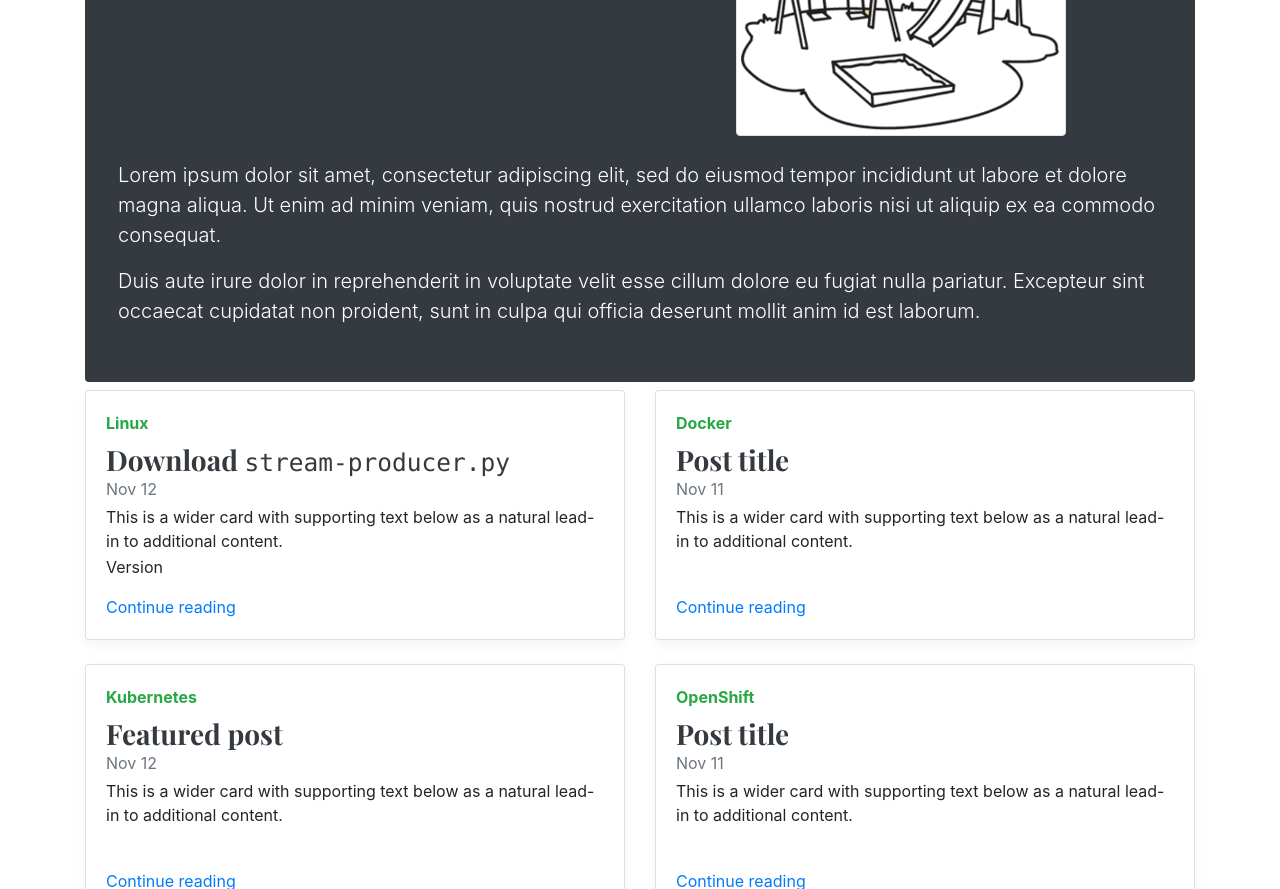
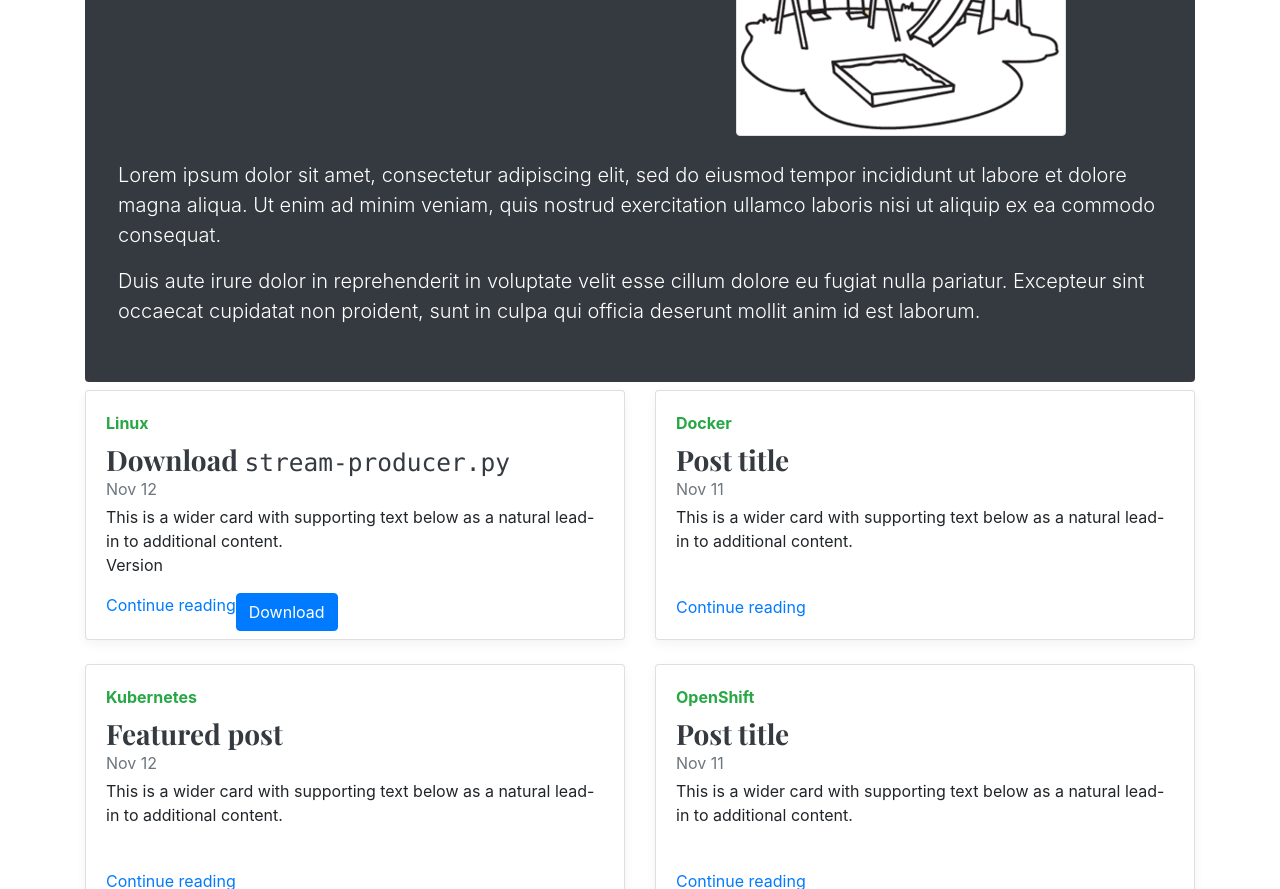
Before and after one commit to senzing-garage/test-ground, a plain HTML site: page docs/index.html in a window 1280 px wide. Shown: the part 211-1100 px from the top of the page. Drawn offline with nearby package versions, Linux system fonts and the light colour scheme; no server answers.

Commit message:
Savepoint

```diff
--- a/docs/index.html
+++ b/docs/index.html
@@ -102,12 +102,19 @@
 						</h3>
 						<div class="mb-1 text-muted">Nov 12</div>
 						<p class="card-text mb-auto">This is a wider card with
-							supporting text below as a natural lead-in to additional content.</p>
+							supporting text below as a natural lead-in to additional content.
+						</p>
 						<p>
 							Version <span class="senzing-artifact-version"></span>
 						</p>
-						<a class="senzing-add-href-for-github-repository" href="#">Continue
-							reading</a>
+						<div class="d-flex justify-content-between">
+						<a class="senzing-add-href-for-github-repository float-right" href="#">Continue
+							reading</a> <a download class="senzing-add-href-for-artifact"
+							href="#">
+							<button type="button" class="btn btn-primary align-right">Download</button>
+						</a>
+						</div>
+
 					</div>
 				</div>
 			</div>
@@ -194,6 +201,7 @@
 				$("<span>" + certifiedCurrent + "</span>").appendTo(".senzing-artifact-version")
 				$("<span>" + description + "</span>").appendTo(".senzing-description")
 				$('.senzing-add-href-for-github-repository').attr('href', "https://github.com/Senzing/stream-loader/tree/" + certifiedCurrent);
+				$('.senzing-add-href-for-artifact').attr('href', "https://raw.githubusercontent.com/Senzing/stream-loader/" + certifiedCurrent + "/stream-loader.py");
 
 			});
 		});
```
